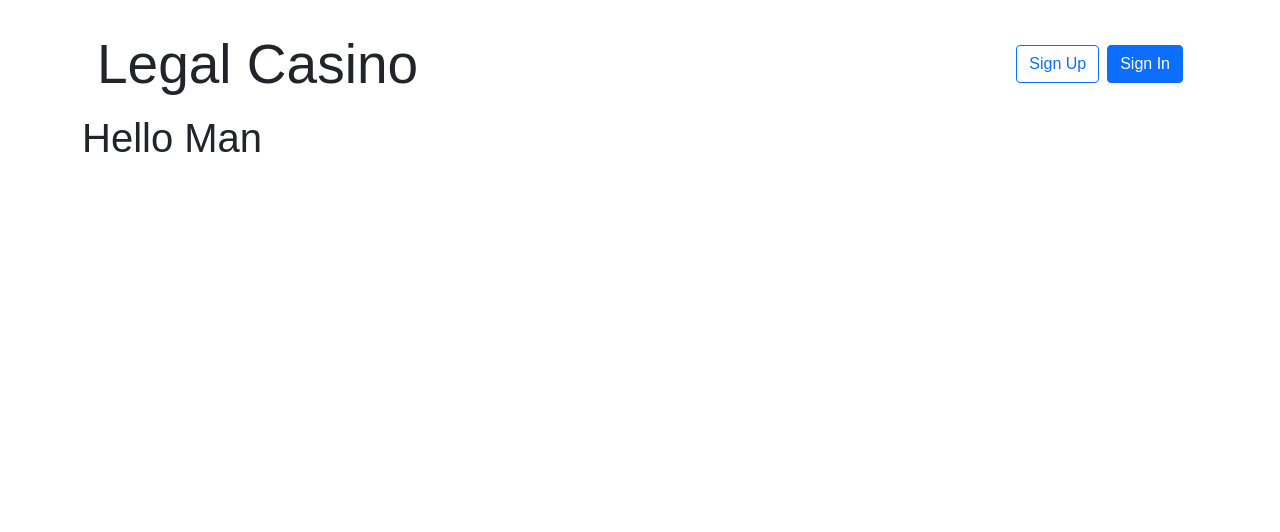
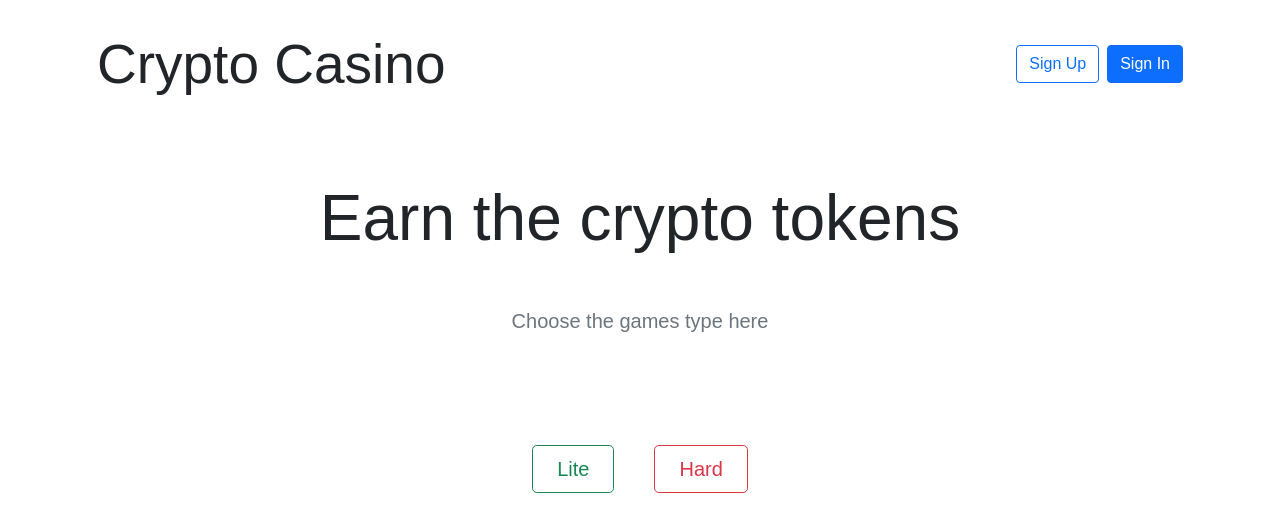
Before and after one commit to mrabets/front-casino, a React (Create React App) app: page / in a window 1280 px wide. Shown: the top 532 px of the page. Built offline with nearby package versions, Linux system fonts and the light colour scheme; a web font is replaced by a local one.

Commit message:
Add games links

```diff
--- a/src/App.css
+++ b/src/App.css
@@ -29,6 +29,10 @@
 .Balance  {
   margin-top: 50px;
   margin-bottom: 50px;
+}
+
+.Games {
+  margin-top: 10%;
 }
 
 .Own-form {
--- a/src/App.tsx
+++ b/src/App.tsx
@@ -5,6 +5,8 @@ import './App.css';
 import {SignIn} from './Pages/SignIn';
 import {SignUp} from './Pages/SignUp';
 import {Profile} from './Pages/Profile';
+import {LiteGame} from './Games/LiteGame';
+import {HardGame} from './Games/HardGame';
 import {Homepage} from './Pages/Homepage';
 import {NotFound} from './Pages/NotFound';
 import {Layout} from './Layout/Layout';
@@ -29,6 +31,8 @@ const App: React.FC = () => {
           }
           <Route path="*" element={<NotFound />} />
           <Route path="profile" element={<Profile />} />
+          <Route path="lite_game" element={<LiteGame />} />
+          <Route path="hard_game" element={<HardGame />} />
         </Route>
       </Routes>
     </div>
--- /dev/null
+++ b/src/Games/HardGame.js
@@ -0,0 +1,6 @@
+export const HardGame = () => {
+  return (
+    <>
+    </>
+  )
+}
--- /dev/null
+++ b/src/Games/LiteGame.js
@@ -0,0 +1,6 @@
+export const LiteGame = () => {
+  return (
+    <>
+    </>
+  )
+}
--- a/src/Layout/Navbar.tsx
+++ b/src/Layout/Navbar.tsx
@@ -19,7 +19,7 @@ const Navbar = () => {
       <nav className="navbar">
 
         <Link to="/" className="App-logo">
-          Legal Casino
+          Crypto Casino
         </Link>
 
         { isAuth ? (
--- a/src/Pages/Homepage.tsx
+++ b/src/Pages/Homepage.tsx
@@ -1,7 +1,21 @@
+import { Link } from 'react-router-dom';
+
 export function Homepage() {
   return (
-    <div>
-      <h1>Hello Man</h1>
-    </div>
+    <>
+      <div className="p-3 pb-md-4 mx-auto text-center">
+        <h1 className="Balance display-3 fw-normal">Earn the crypto tokens</h1>
+        <p className="Balance fs-5 text-muted">
+          Choose the games type here
+        </p>
+
+        <div className="Games col-lg-6 mx-auto">
+          <div className="d-grid gap-4 d-sm-flex justify-content-sm-center mb-5">
+            <Link to='/lite_game' className="btn btn-outline-success btn-lg px-4 me-sm-3" >Lite</Link>
+            <Link to='/hard_game' className="btn btn-outline-danger btn-lg px-4">Hard</Link>
+          </div>
+        </div>
+      </div>
+    </>
   );
 }
```
